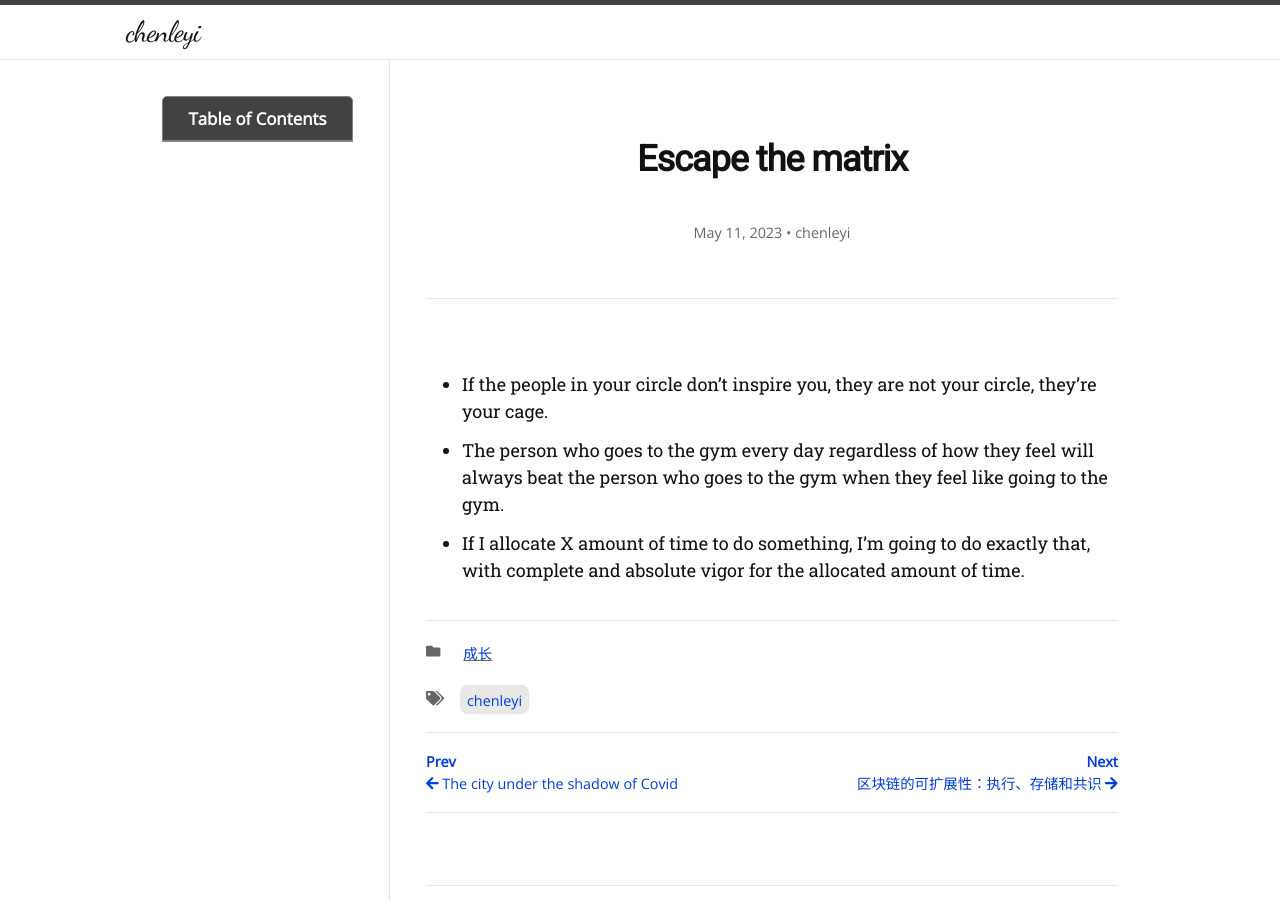
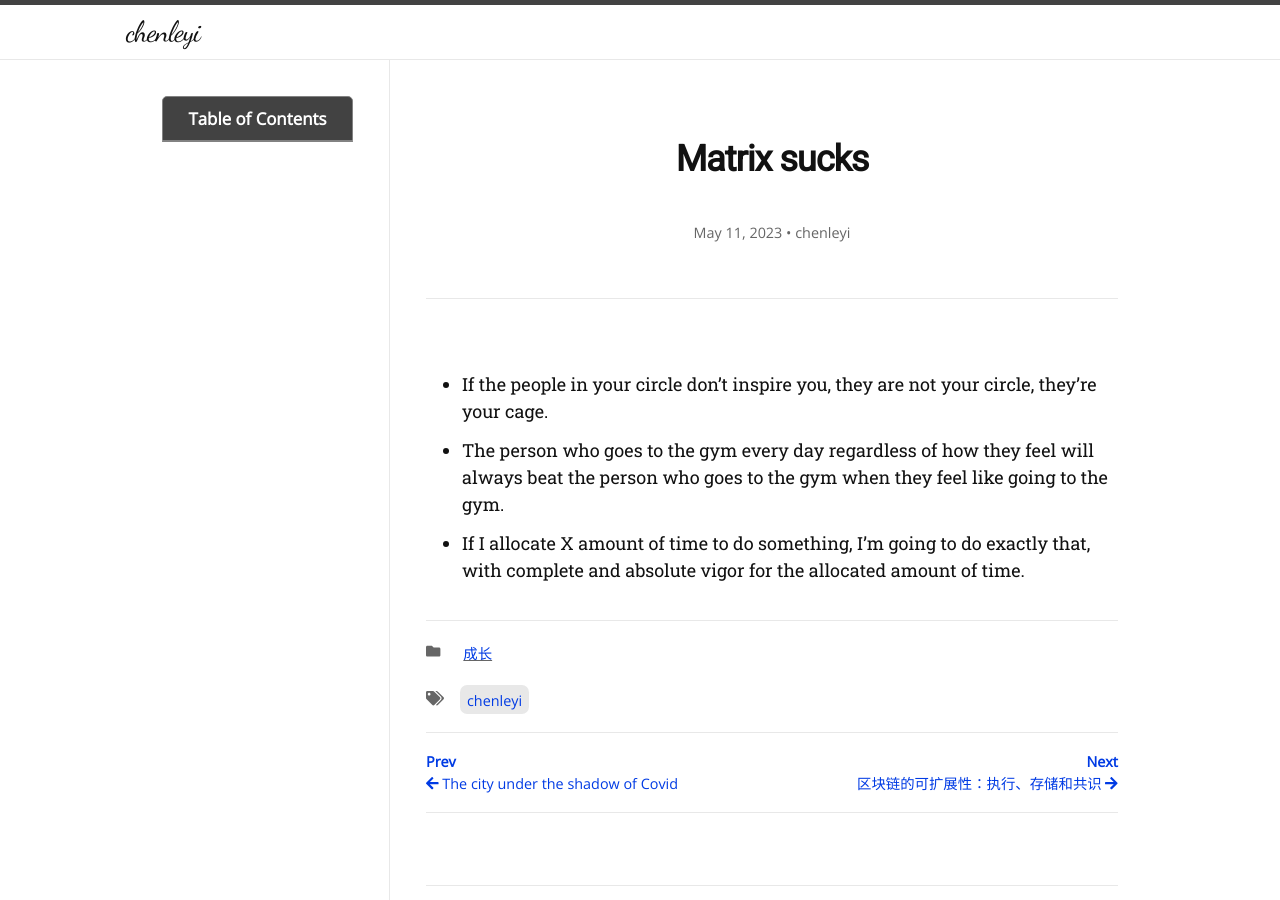
Before and after one commit to realChrisChen/realChrisChen.github.io, a Jekyll site: the page built from _posts/2023-05-11-Escape the matrix.md, in a window 1280 px wide. Built offline with Jekyll 4.4.1, drawn with Linux system fonts in a browser that asks for light colours; nearby versions of some CDN libraries; some web fonts are replaced.

Commit message:
Update 2023-05-11-Escape the matrix.md

```diff
--- a/_posts/2023-05-11-Escape the matrix.md
+++ b/_posts/2023-05-11-Escape the matrix.md
@@ -1,7 +1,7 @@
 ---
 layout: post
 toc: true
-title: "Escape the matrix"
+title: "Matrix sucks"
 categories: 成长
 tags: [chenleyi]
 author:
```
